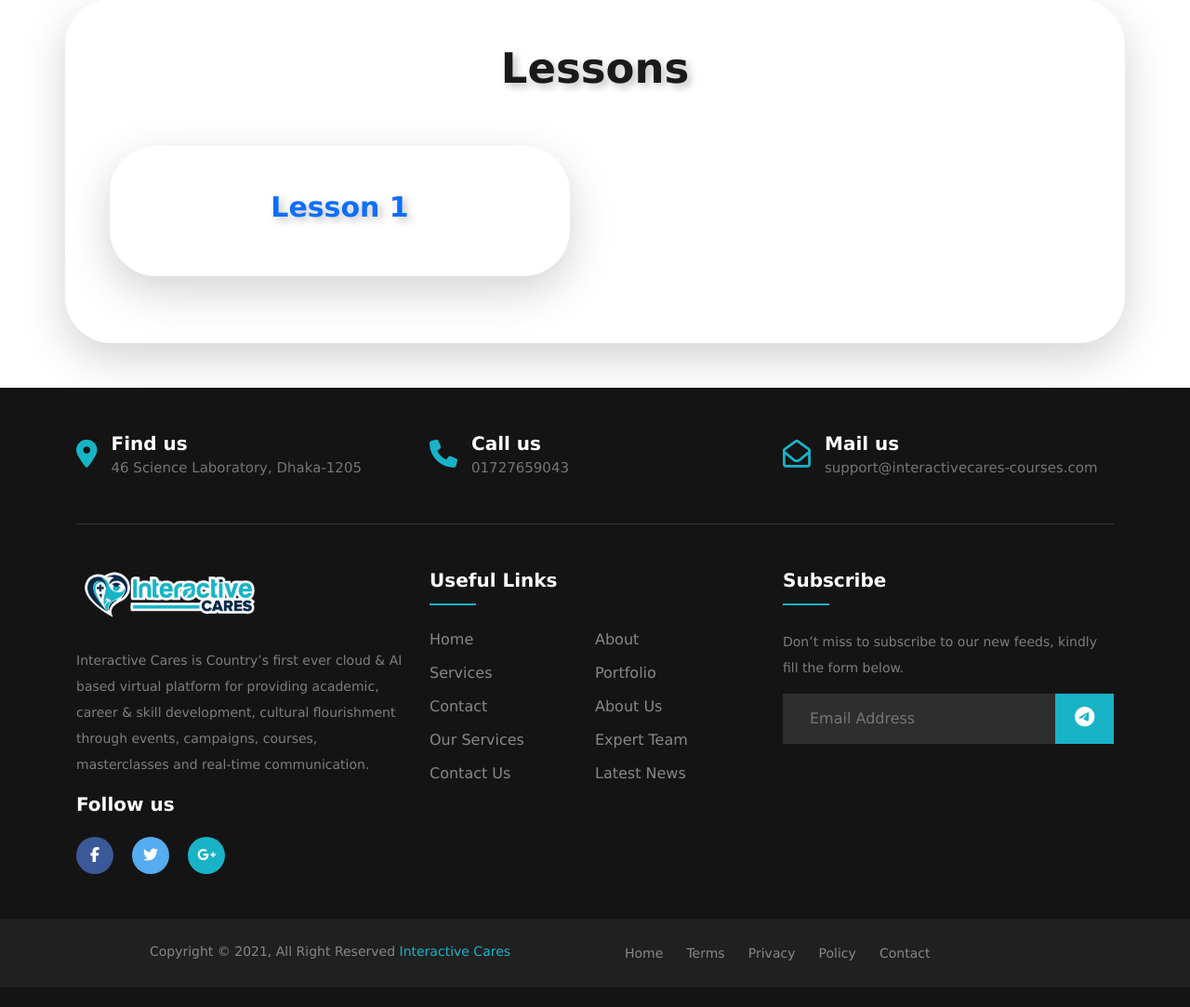
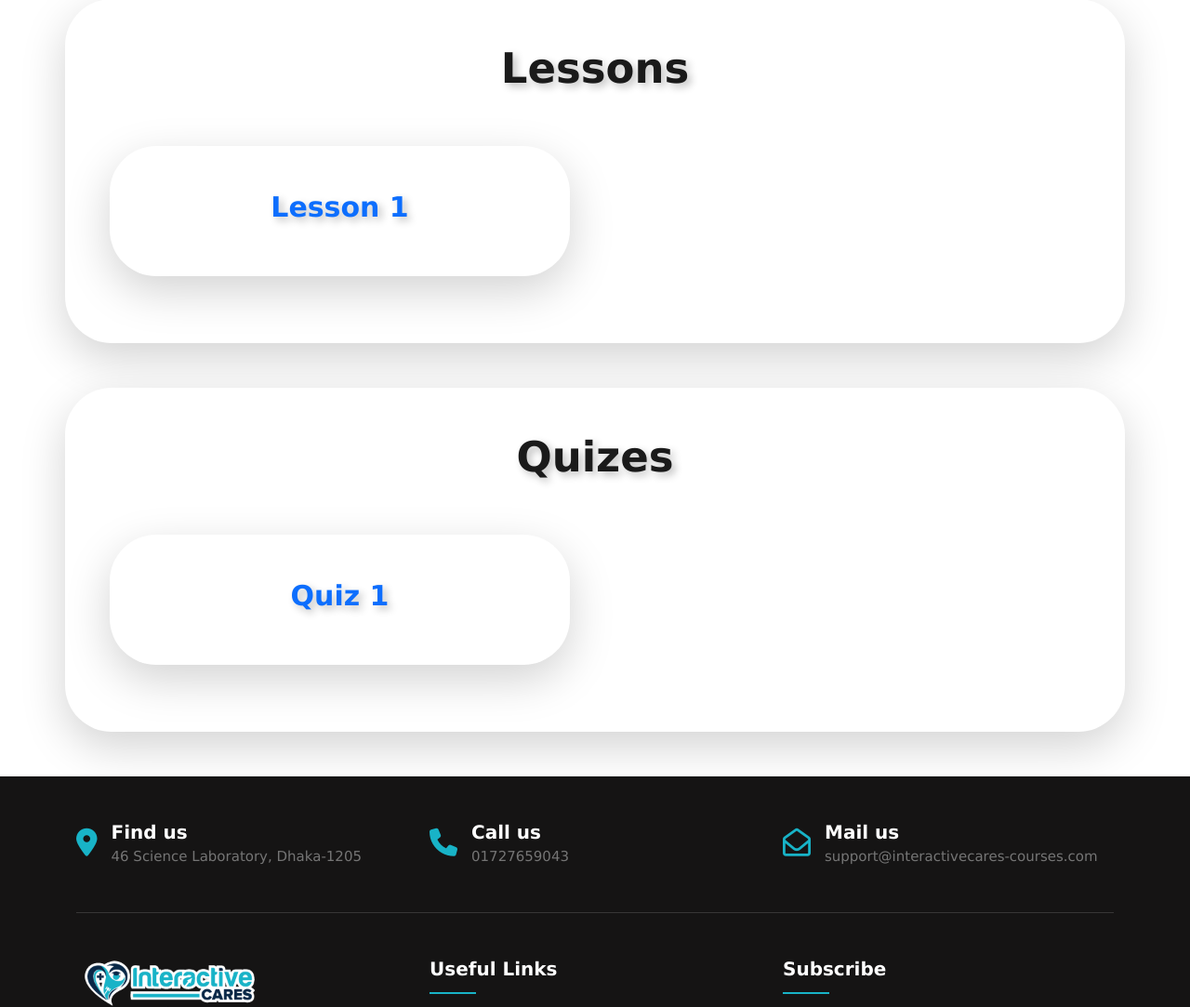
Before and after one commit to xxxxxxRIFATxxxxxx/interactive_cares_application, a Django app: page /module_details/1/ in a window 1280 px wide. Shown: the part 129-1212 px from the top of the page at 93% size. Before the commit the page ends 1162 px from the top, so only its background shows below. Run offline with Django 3.2, Linux system fonts and the light colour scheme; data comes from the database, SQL or seed files in the repository; both versions use the stored data as it was after the commit; some libraries are stand-ins or nearby versions.

Commit message:
Create Quiz Model

```diff
--- a/interactive_cares_project/course_app/admin.py
+++ b/interactive_cares_project/course_app/admin.py
@@ -6,3 +6,5 @@ admin.site.register(models.Category)
 admin.site.register(models.Course)
 admin.site.register(models.Module)
 admin.site.register(models.Lesson)
+admin.site.register(models.Quiz)
+admin.site.register(models.Question)
--- a/interactive_cares_project/course_app/models.py
+++ b/interactive_cares_project/course_app/models.py
@@ -85,3 +85,28 @@ class Lesson(models.Model):
 
     def __str__(self):
         return f"Lesson name: {self.lesson_name}, Module: {self.module.module_name}, Course: {self.course.title}"
+
+class Quiz(models.Model):
+    course = models.ForeignKey(Course, on_delete=models.CASCADE)
+    module = models.ForeignKey(Module, on_delete=models.CASCADE)
+    quiz_name = models.CharField(max_length=255)
+
+    class Meta:
+        verbose_name_plural = 'Quizes'
+
+    def __str__(self):
+        return f"Quiz name: {self.quiz_name}, Module: {self.module.module_name}, Course: {self.course.title}"
+
+class Question(models.Model):
+    course = models.ForeignKey(Course, on_delete=models.CASCADE)
+    module = models.ForeignKey(Module, on_delete=models.CASCADE)
+    quiz = models.ForeignKey(Quiz, on_delete=models.CASCADE)
+    question = models.TextField()
+    option_1 = models.TextField(blank=True, null=True)
+    option_2 = models.TextField(blank=True, null=True)
+    option_3 = models.TextField(blank=True, null=True)
+    option_4 = models.TextField(blank=True, null=True)
+    answer = models.TextField(blank=True, null=True)
+
+    def __str__(self):
+        return f"Question: {self.question} Quiz name: {self.quiz.quiz_name}, Module: {self.module.module_name}, Course: {self.course.title}"
--- a/interactive_cares_project/course_app/urls.py
+++ b/interactive_cares_project/course_app/urls.py
@@ -24,6 +24,9 @@ urlpatterns = [
     path("create_lesson/<pk>/", views.create_lesson, name="create_lesson"),
     path("edit_lesson/<pk>/", views.edit_lesson, name="edit_lesson"),
 
+    # Quiz related URL
+    path("quiz_details/<pk>/", views.quiz_details, name="quiz_details"),
+
     # For admin user
     path("create_category_for_admin/", views.create_category_for_admin, name="create_category_for_admin"),
     path("edit_category_for_admin/<pk>/", views.edit_category_for_admin, name="edit_category_for_admin"),
--- a/interactive_cares_project/course_app/views.py
+++ b/interactive_cares_project/course_app/views.py
@@ -99,12 +99,14 @@ def my_courses(request):
 def module_details(request, pk):
     current_module = models.Module.objects.get(pk=pk)
     lessons = models.Lesson.objects.filter(module=current_module)
+    quizes = models.Quiz.objects.filter(module=current_module)
 
     diction = {
         "title": f"{current_module.module_name} - Interactive Cares",
         "current_module": current_module,
         "lessons": lessons,
-        "current_module": current_module
+        "current_module": current_module,
+        "quizes": quizes
     }
     return render(request, "course_app/module_details.html", context=diction)
 
@@ -203,6 +205,17 @@ def edit_lesson(request, pk):
         "form": form
     }
     return render(request, "course_app/edit_lesson.html", context=diction)
+
+# Quiz details
+def quiz_details(request, pk):
+    current_quiz = models.Quiz.objects.get(pk=pk)
+    questions = models.Question.objects.filter(quiz=current_quiz)
+
+    diction = {
+        "title": f"{current_quiz.quiz_name} - Interactive Cares",
+        "questions": questions
+    }
+    return render(request, "course_app/quiz_details.html", context=diction)
 
 
 # For Admin User View
--- /dev/null
+++ b/interactive_cares_project/static/course_app/js/quiz.js
@@ -0,0 +1,25 @@
+$(document).ready(function(){
+    $("#b1").click(function(){
+        $(".rb").show();
+        $(".rb").attr("disabled", true);
+    });
+});
+
+let resetBtn = document.querySelector("#reset-btn");
+
+let resetQuiz = (e) => {
+    let correctAns = document.querySelectorAll("#corans");
+    let options = document.querySelectorAll(".rb");
+
+    correctAns.forEach(item => {
+        item.style.display = "none";
+    });
+
+    options.forEach(item => {
+        item.removeAttribute("disabled");
+        item.removeAttribute("checked");
+    });
+    e.preventDefault();
+};
+
+resetBtn.addEventListener("click", resetQuiz);
--- a/interactive_cares_project/templates/base/base.html
+++ b/interactive_cares_project/templates/base/base.html
@@ -256,5 +256,8 @@
     <script src="https://cdn.jsdelivr.net/npm/@popperjs/core@2.9.1/dist/umd/popper.min.js" integrity="sha384-SR1sx49pcuLnqZUnnPwx6FCym0wLsk5JZuNx2bPPENzswTNFaQU1RDvt3wT4gWFG" crossorigin="anonymous"></script>
     <script src="https://cdn.jsdelivr.net/npm/bootstrap@5.0.0-beta3/dist/js/bootstrap.min.js" integrity="sha384-j0CNLUeiqtyaRmlzUHCPZ+Gy5fQu0dQ6eZ/xAww941Ai1SxSY+0EQqNXNE6DZiVc" crossorigin="anonymous"></script>
 
+    <!-- Custom Quiz JS -->
+    <script src="https://ajax.googleapis.com/ajax/libs/jquery/3.5.1/jquery.min.js"></script>
+    <script src="{% static 'course_app/js/quiz.js' %}"></script>
   </body>
 </html>
--- a/interactive_cares_project/templates/course_app/module_details.html
+++ b/interactive_cares_project/templates/course_app/module_details.html
@@ -10,6 +10,20 @@
             {% for lesson in lessons %}
             <div class="shadow-lg p-5 my-2 bg-body rounded about-us-contaiiner col-xs-12 col-sm-12 col-md-5 col-lg-5 col-xl-5 course-box mb-4">
                 <h2 class="course-text text-center "><a href="{% url 'course_app:lesson_details' pk=lesson.pk %}" target="_blank">{{ lesson.lesson_name }}</a></h2>
+            </div>
+            {% endfor %}
+        </div>
+    </div>
+</section>
+
+<!-- Quiz List Section -->
+<section class="container my-5">
+    <div class="shadow-lg p-5 bg-body rounded row about-us-contaiiner">
+        <h2 class="h-text text-center mb-5">Quizes</h2>
+        <div class="row professional-instructors">
+            {% for quiz in quizes %}
+            <div class="shadow-lg p-5 my-2 bg-body rounded about-us-contaiiner col-xs-12 col-sm-12 col-md-5 col-lg-5 col-xl-5 course-box mb-4">
+                <h2 class="course-text text-center "><a href="{% url 'course_app:quiz_details' pk=quiz.pk %}" target="_blank">{{ quiz.quiz_name }}</a></h2>
             </div>
             {% endfor %}
         </div>
```
Also changed, not shown: interactive_cares_project/templates/course_app/quiz_details.html (added, +46 -0 lines), interactive_cares_project/course_app/migrations/0003_question_quiz.py (added), interactive_cares_project/course_app/migrations/0004_auto_20210410_0247.py (added), interactive_cares_project/db.sqlite3.
